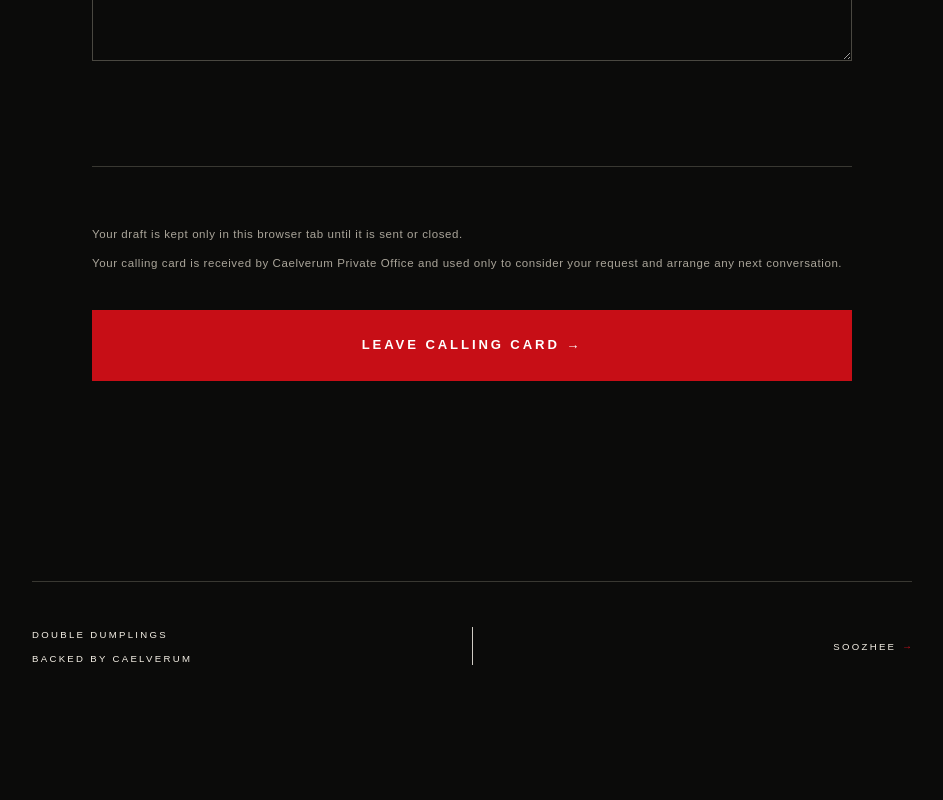
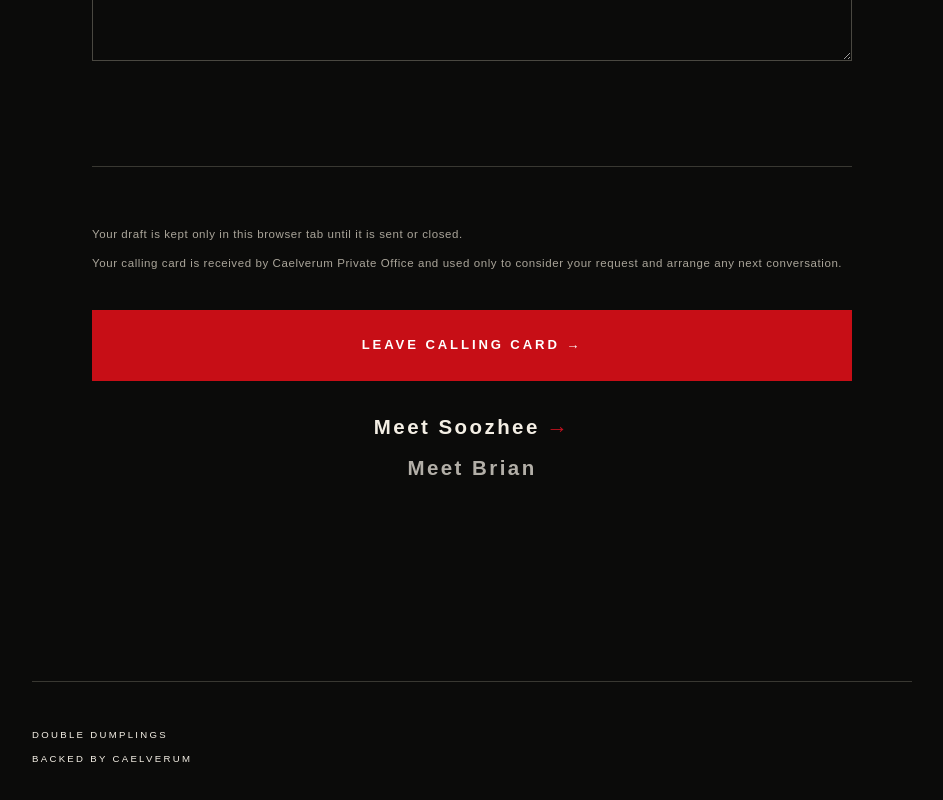
Before and after one commit to soozhiel/doubledumplings, a Next.js app: page / in a window 1280 px wide. Shown: the part 4166-4966 px from the top of the page, without its empty margins (168-1111 px from the left). Before the commit the page ends 4902 px from the top, so only its background shows below. Built offline with nearby package versions, Linux system fonts and the light colour scheme; no server answers.

Commit message:
Move Meet Soozhee/Brian under calling-card button
Remove the footer Soozhee link; place larger Meet Soozhee (live) and Meet Brian (URL pending) under the red submit button.

```diff
--- a/app/globals.css
+++ b/app/globals.css
@@ -73,17 +73,19 @@ select{color-scheme:dark}
 .send button:hover{background:#a80c12}.send button:disabled{opacity:.55;cursor:wait}
 .error{color:#ff8b8f!important;font-size:.9rem!important;letter-spacing:0!important}
 .confirmation{min-height:75vh;padding:120px 0 180px}.confirmation p{max-width:650px;color:#d0cbc1}.confirmation small{display:block;margin-top:40px;color:var(--muted)}
-footer{padding:45px 0 70px;border-top:1px solid var(--line);display:grid;grid-template-columns:minmax(0,1fr) auto minmax(0,1fr);align-items:center;column-gap:clamp(.75rem,3vw,1.6rem);color:#f4efe5;font-size:.6rem;letter-spacing:.24em;width:auto;max-width:880px;box-sizing:border-box}
-.footer-brand{display:flex;flex-direction:column;gap:.55rem;justify-self:start;text-align:left}
+footer{padding:45px 0 70px;border-top:1px solid var(--line);color:#f4efe5;font-size:.6rem;letter-spacing:.24em;width:auto;max-width:880px;box-sizing:border-box}
+.footer-brand{display:flex;flex-direction:column;gap:.55rem;text-align:left}
 .footer-brand span{color:#f4efe5}
-.footer-rule{display:block;width:1px;min-width:1px;height:2.4rem;justify-self:center;background:#f4efe5;opacity:.85;flex-shrink:0}
-.footer-soozhee{display:inline-flex;align-items:center;gap:.35rem;color:#f4efe5;text-decoration:none;justify-self:end;white-space:nowrap;min-width:0}
-.footer-soozhee:visited,.footer-soozhee:active{color:#f4efe5}
-.footer-soozhee-arrow{color:#c1121f;-webkit-text-fill-color:#c1121f;font-family:"Helvetica Neue",Arial,sans-serif;font-size:1.05em;font-weight:300;letter-spacing:0;line-height:1;display:inline-block;transform:translateY(.02em)}
-.footer-soozhee:hover .footer-soozhee-arrow,.footer-soozhee:focus-visible .footer-soozhee-arrow{transform:translate(.14rem,.02em)}
-.footer-soozhee:focus-visible{outline:1px solid #c1121f;outline-offset:.35rem}
+.meet-links{display:flex;flex-direction:column;align-items:center;gap:1rem;margin-top:2.1rem}
+.meet-link{display:inline-flex;align-items:center;gap:.4rem;color:#f4efe5;text-decoration:none;font-size:clamp(1.05rem,2.4vw,1.28rem);font-weight:600;letter-spacing:.12em;line-height:1.2}
+.meet-link:visited,.meet-link:active{color:#f4efe5}
+.meet-link:hover,.meet-link:focus-visible{color:#fff}
+.meet-link:focus-visible{outline:1px solid #c1121f;outline-offset:.4rem}
+.meet-link-arrow{color:#c1121f;-webkit-text-fill-color:#c1121f;font-weight:400;font-size:1.05em;transform:translateY(.02em);transition:transform .18s ease}
+.meet-link:hover .meet-link-arrow,.meet-link:focus-visible .meet-link-arrow{transform:translate(.16rem,.02em)}
+.meet-link-pending{opacity:.72;cursor:default}
 @media(max-width:940px){.share-strip,.editorial,.pearcecision,.brief-intro,form,.confirmation,footer{margin-left:28px;margin-right:28px}}
-@media(max-width:700px){body{font-size:15px}.poster-stage{min-height:auto;padding:0}.poster-wrap{width:100%}.share-strip{padding:52px 0 85px}.editorial{padding:95px 0}.editorial-grid,.what,.pearcecision{grid-template-columns:1fr;gap:42px}.editorial h1,.brief-intro h1,.confirmation h1{font-size:clamp(3.5rem,18vw,5.3rem)}.why h1 br{display:none}.pearcecision{padding:80px 0 95px}.brief-intro{padding:110px 0 75px}.warning,.independence,.commercial{margin-bottom:85px;padding:38px 24px}.form-section{padding-bottom:85px;margin-bottom:85px}.form-section>header{grid-template-columns:1fr;gap:12px;margin-bottom:50px}.form-section>header span{padding:0}.two,.value-grid,.choices{grid-template-columns:1fr}.field{margin-bottom:45px}.choice{padding:15px 6px 15px 0}.section-copy{margin-bottom:45px}.send button{padding:22px 16px;font-size:.72rem}footer{grid-template-columns:minmax(0,1fr) auto minmax(0,1fr);align-items:center;column-gap:.45rem;padding:34px 0 50px;font-size:.48rem;letter-spacing:.1em;width:auto;overflow:hidden}.footer-rule{display:block;height:2.1rem;min-width:1px}.footer-soozhee{justify-self:end;gap:.22rem;max-width:100%}.footer-brand{justify-self:start;min-width:0}.confirmation{padding-top:90px}.what-copy strong{margin:30px 0}}
+@media(max-width:700px){body{font-size:15px}.poster-stage{min-height:auto;padding:0}.poster-wrap{width:100%}.share-strip{padding:52px 0 85px}.editorial{padding:95px 0}.editorial-grid,.what,.pearcecision{grid-template-columns:1fr;gap:42px}.editorial h1,.brief-intro h1,.confirmation h1{font-size:clamp(3.5rem,18vw,5.3rem)}.why h1 br{display:none}.pearcecision{padding:80px 0 95px}.brief-intro{padding:110px 0 75px}.warning,.independence,.commercial{margin-bottom:85px;padding:38px 24px}.form-section{padding-bottom:85px;margin-bottom:85px}.form-section>header{grid-template-columns:1fr;gap:12px;margin-bottom:50px}.form-section>header span{padding:0}.two,.value-grid,.choices{grid-template-columns:1fr}.field{margin-bottom:45px}.choice{padding:15px 6px 15px 0}.section-copy{margin-bottom:45px}.send button{padding:22px 16px;font-size:.72rem}footer{padding:34px 0 50px;font-size:.48rem;letter-spacing:.1em;width:auto}.footer-brand{min-width:0}.meet-links{gap:.85rem;margin-top:1.6rem}.meet-link{font-size:clamp(.95rem,4.2vw,1.12rem);letter-spacing:.1em}.confirmation{padding-top:90px}.what-copy strong{margin:30px 0}}
 @media(prefers-reduced-motion:reduce){html{scroll-behavior:auto}.conditional{animation:none}}
 
 /* Quiet editorial scale beneath the poster. */
--- a/app/page.tsx
+++ b/app/page.tsx
@@ -134,6 +134,13 @@ export default function Home() {
         <p>Your calling card is received by Caelverum Private Office and used only to consider your request and arrange any next conversation.</p>
         <button type="submit" disabled={pending}>{pending ? "SENDING…" : "LEAVE CALLING CARD →"}</button>
         {error && <p className="error" role="alert">{error}</p>}
+        <nav className="meet-links" aria-label="Meet the team">
+          <a className="meet-link" href="https://soozhee.vercel.app" target="_blank" rel="noreferrer">
+            Meet Soozhee <span className="meet-link-arrow" aria-hidden="true">→</span>
+          </a>
+          {/* Brian URL TBD — replace span with <a href="..." className="meet-link"> when ready */}
+          <span className="meet-link meet-link-pending">Meet Brian</span>
+        </nav>
       </div>
     </form>
 
@@ -142,11 +149,6 @@ export default function Home() {
         <span>DOUBLE DUMPLINGS</span>
         <span>BACKED BY CAELVERUM</span>
       </div>
-      <i className="footer-rule" aria-hidden="true" />
-      <a className="footer-soozhee" href="https://soozhee.vercel.app" target="_blank" rel="noreferrer">
-        <span>SOOZHEE</span>
-        <span className="footer-soozhee-arrow" aria-hidden="true">→</span>
-      </a>
     </footer>
   </main>;
 }
```
